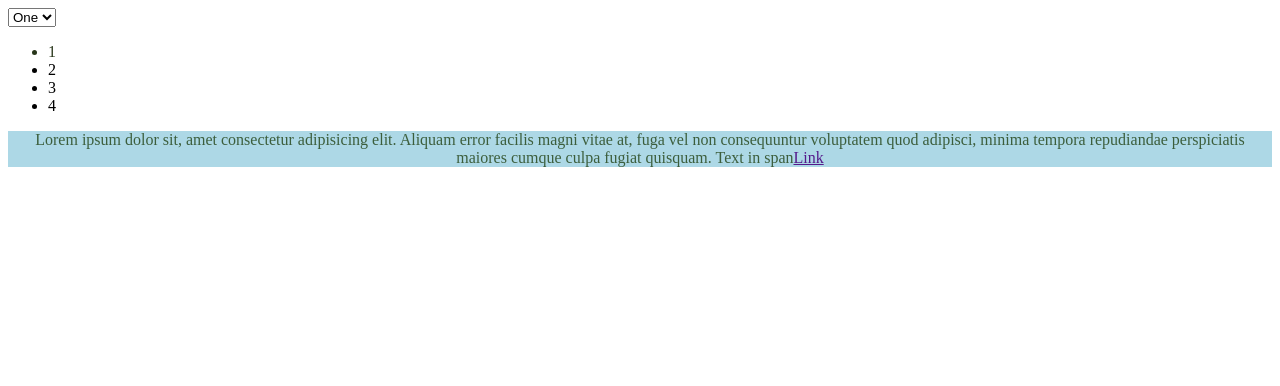
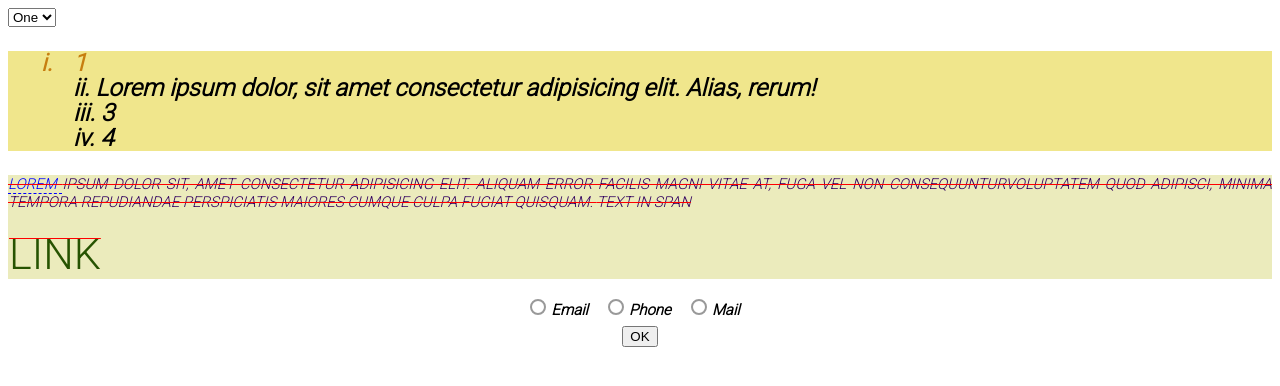
Before and after one commit to Alexeysergey/new-repository, a plain HTML site: page index.html in a window 1280 px wide. Drawn offline with Linux system fonts and the light colour scheme.

Commit message:
task 3 done

```diff
--- /dev/null
+++ b/STYLE1.CSS
@@ -0,0 +1,58 @@
+html
+{font-family: 'Roboto', sans-serif;}
+
+label {
+    margin-right: 15px;
+    line-height: 32px;
+
+  }
+
+
+  input {
+    -webkit-appearance: none;
+    -moz-appearance: none;
+    appearance: none;
+
+    border-radius: 50%;
+    width: 16px;
+    height: 16px;
+
+    border: 2px solid #999;
+    transition: 0.2s all linear;
+    outline: none;
+    margin-right: 5px;
+
+    position: relative;
+    top: 2px;
+  }
+input:hover{
+    background-color: rgb(216, 216, 216);
+}
+  input:checked {
+    border: 6px solid black;
+  }
+.input{
+    display: flex;
+justify-content: center;
+
+}
+
+  .button{
+      position: relativ;
+     display: flex;
+    flex-direction: row;
+    justify-content: center;
+    align-items: center;
+
+  }
+
+  button:hover,
+button:focus {
+  color: #999;
+}
+
+button:active {
+  background-color: rgb(121, 192, 121);
+  color: black;
+  outline: 1px solid rgb(105, 145, 117);
+}
--- a/index.html
+++ b/index.html
@@ -8,6 +8,9 @@
   <link rel="stylesheet" href="style.css">
   <title>Document</title>
   <link rel="stylesheet" href="/style.css">
+  <link rel="preconnect" href="https://fonts.gstatic.com">
+  <link rel="stylesheet" href="/STYLE1.CSS">
+<link href="https://fonts.googleapis.com/css2?family=Roboto:wght@300&display=swap" rel="stylesheet">
 </head>
 
 <body>
@@ -18,21 +21,41 @@
       <option value="2">Two</option>  <!--this-->
     </select>
     <nav class="navigation">
-      <ul class="list">
+      <ul class="list" >
         <li id="id-li">1</li> <!--this-->
-        <li>2</li>
+        <li>Lorem ipsum dolor, sit amet consectetur adipisicing elit. Alias, rerum!</li>
         <li>3</li>
         <li>4</li>
       </ul>
+
     </nav>
     <div class="box">
       <p class="text" id="id-p"> <!--this-->
-        Lorem ipsum dolor sit, amet consectetur adipisicing elit. Aliquam error facilis magni vitae at, fuga vel non
-        consequuntur voluptatem quod adipisci, minima tempora repudiandae perspiciatis maiores cumque culpa fugiat
+        <span style="color:blue; text-decoration: none;
+border-bottom: 1px dashed blue;">Lorem </span> ipsum dolor sit, amet consectetur adipisicing elit. Aliquam error facilis magni vitae at, fuga vel non
+        consequunturvoluptatem quod adipisci, minima tempora repudiandae perspiciatis maiores cumque culpa fugiat
         quisquam.
-        <span class="text-item">Text in span<a class="text-item-link" href="">Link</a></span> <!--this-->
+        <span class="text-item">Text in span <br><br><a class="text-item-link" href="">Link</a></span> <!--this-->
       </p>
     </div>
+
+    <div class="input">
+      <input type="radio" id="contactChoice1"
+       name="contact" value="email">
+      <label for="contactChoice1">Email</label>
+
+      <input type="radio" id="contactChoice2"
+       name="contact" value="phone">
+      <label for="contactChoice2">Phone</label>
+
+      <input type="radio" id="contactChoice3"
+       name="contact" value="mail">
+      <label for="contactChoice3">Mail</label>
+    </div>
+    <div class="button">
+      <button type="submit">OK</button>
+    </div>
+
   </body>
 </body>
 
--- a/style.css
+++ b/style.css
@@ -10,30 +10,51 @@
         text-align: center;
         background-color: lightblue;
     }
+   body {
+      font-family: 'Roboto', sans-serif;
+      font-size: 15px;
+      font-weight: bold;
+      font-style: italic;
+
+      font-variant:;
+   }
+ul{
+   font-size: 24px;
+ background-color: khaki;
+ line-height: 25px;
+ list-style-type: lower-roman;
+ padding-left: 50px;
+ list-style-position: inside;
 
 
+}
+ul li {
+   padding-left: 15px;
 
-     html body select#id-select[name=""] + nav.navigation ul.list li#id-li:nth-child(1){
+ }
+
+     html body select#id-select + nav.navigation ul.list li#id-li:nth-child(1){
+        color: rgb(199, 126, 16);
+        list-style-position: outside;
+     }
+
+     body select#id-select + nav.navigation ul.list li#id-li{
+         color: blue;
+     }
+
+     select#id-select + nav.navigation ul.list li#id-li{
+        color: lawngreen;
+     }
+     #id-select + nav.navigation ul.list li#id-li{
         color: lawngreen;
      }
 
-     body select#id-select[name=""] + nav.navigation ul.list li#id-li{
-         color: blue;
-     }
-
-     select#id-select[name=""] + nav.navigation ul.list li#id-li{
-        color: lawngreen;
-     }
-     #id-select[name=""] + nav.navigation ul.list li#id-li{
-        color: lawngreen;
-     }
-
-     [name=""] + nav.navigation ul.list li#id-li{
+      nav.navigation ul.list li#id-li{
         color: rgb(39, 53, 25);
      }
 
      nav.navigation ul.list li#id-li{
-        color: rgb(39, 53, 25);
+        color: rgb(128, 255, 0);
      }
 
      .navigation ul.list li#id-li{
@@ -58,23 +79,26 @@
 
 
 
-      select#id-select[name=""] +nav.navigation +div.box > p.text#id-p{
+      select#id-select+nav.navigation +div.box > p.text#id-p{
+         font-weight: 200;
+         font-style: oblique;
+        color:  rgb(49, 0, 95);
+        background-color:rgb(235, 235, 188);
+        text-decoration: line-through red 1px;
+        text-transform: uppercase;
+        text-align: justify;
+        vertical-align: middle;
+        line-height: normal;
+     }
+     #id-select +nav.navigation +div.box > p.text#id-p{
 
-        color:  blueviolet;
-     }
-     #id-select[name=""] +nav.navigation +div.box > p.text#id-p{
-
-        color:  green;
+        color:  rgb(185, 201, 185);
      }
 
-     [name=""] +nav.navigation +div.box > p.text#id-p{
-
-        color:  green;
-     }
 
      nav.navigation +div.box > p.text#id-p{
 
-        color:  rgb(60, 94, 60);
+        color:  rgb(77, 136, 77);
      }
 
      .navigation +div.box > p.text#id-p{
@@ -105,3 +129,34 @@
 
         color:  rgb(149, 161, 76);
      }
+
+   a.text-item-link{
+
+      font-size: 43px;
+      text-decoration: none;
+      padding: 2px 1px 0;
+      color: teal;
+font-style: normal;
+   }
+
+   a:link{
+      color: teal;
+   }
+   a.text-item-link:visited {
+color:#265301;
+   }
+
+   a.text-item-link:focus {
+      border-bottom: 1px solid;
+  background: #BAE498;
+   }
+
+   a.text-item-link:hover {
+      border-bottom: 4px solid;
+      background: #CDFEAA;
+   }
+
+   a.text-item-link:active {
+      background: #265301;
+      color: #CDFEAA;
+   }
```
